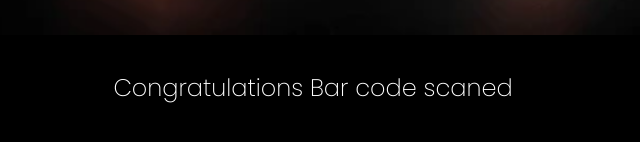
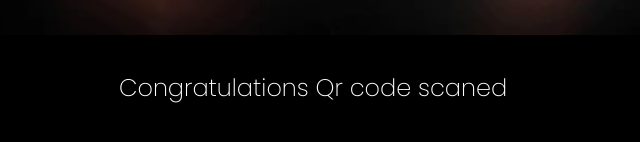
Before and after one commit to rejuwanulkarim/qrview, a plain HTML site: page index.html in a window 1280 px wide. Shown: the part 704-846 px from the top of the page, 327-967 px from the left. Drawn offline with Linux system fonts and the light colour scheme.

Commit message:
Update index.html
change bar to qr

```diff
--- a/index.html
+++ b/index.html
@@ -43,7 +43,7 @@
     </style>
     <div class="container">
         <img class="viewImg" src="./indian-chicken-biryani-spicy-food-600nw-2352038435.webp" alt="">
-        <h2>Congratulations Bar code scaned</h2>
+        <h2>Congratulations Qr code scaned</h2>
         <h2 id="blink" style="color: red; font-weight: 700;">You are hacked !</h2>
     </div>
     <script type="text/javascript">
```
